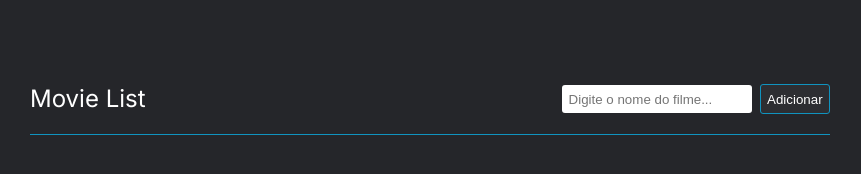
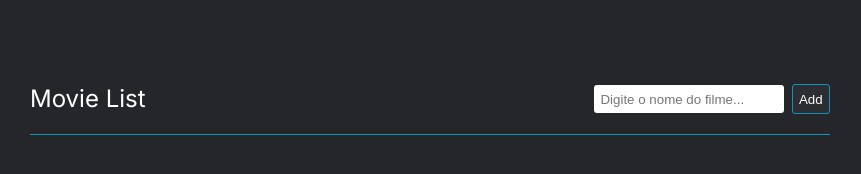
Before and after one commit to pedrohenrique11/movie-list, a website with bundled scripts: page index.html in a window 1280 px wide. Shown: the whole page, without its empty margins (210-1071 px from the left). Built offline with nearby package versions, Linux system fonts and the light colour scheme; no server answers.

Commit message:
alteração no html

```diff
--- a/index.html
+++ b/index.html
@@ -13,7 +13,7 @@
                 <h1>Movie List</h1>
                 <div class="form">
                     <input id="movieNameInput" type="text" placeholder="Digite o nome do filme...">
-                    <button id="addButton">Adicionar</button>
+                    <button id="addButton">Add</button>
                 </div>
             </header>
                 <ul></ul>
```
